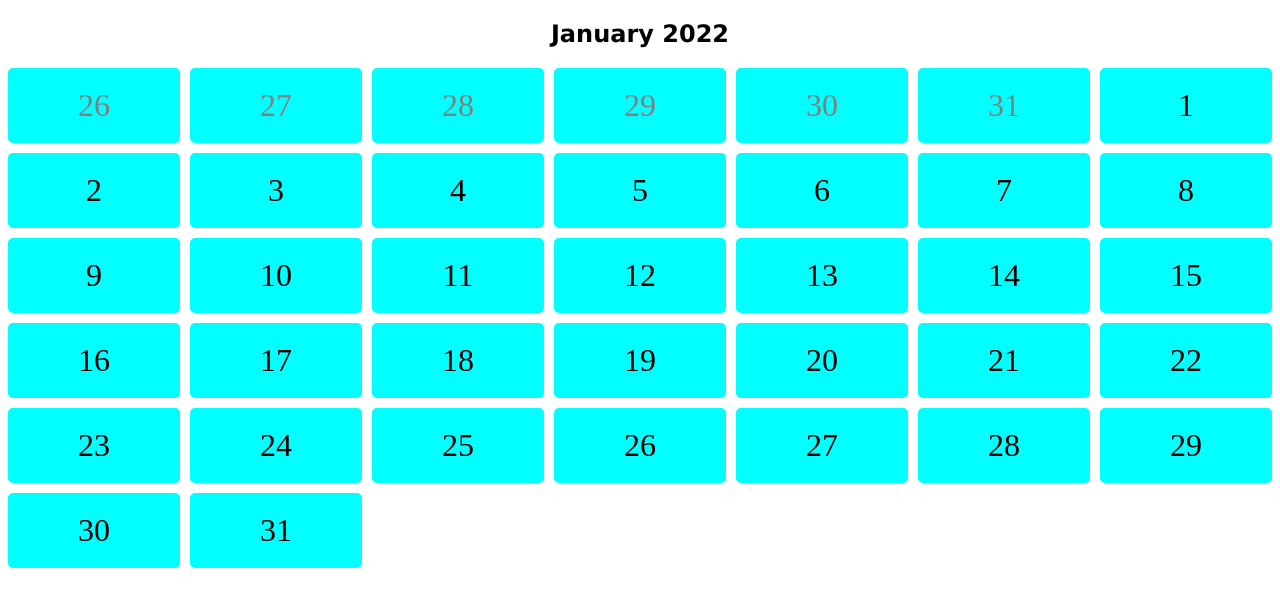
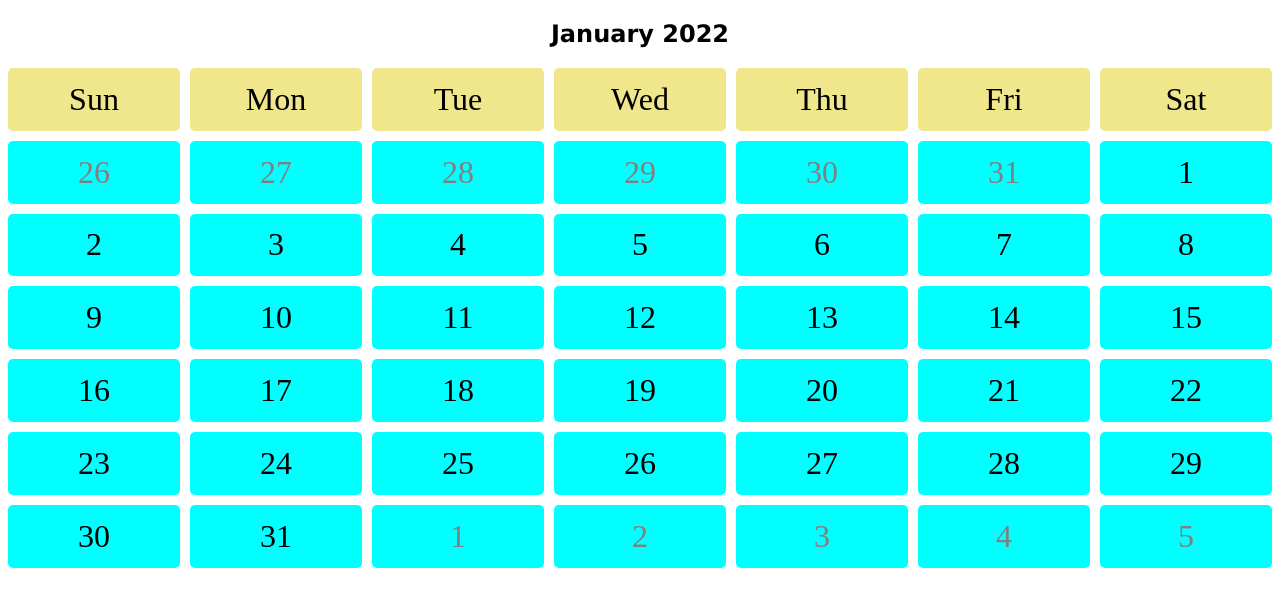
Before and after one commit to ProdipKirtania/CWDC5-Mile-02, a plain HTML site: page Mod_8_website_layout/8-5-calender-grid.html in a window 1280 px wide. Drawn offline with Linux system fonts and the light colour scheme.

Commit message:
calender complete

```diff
--- a/Mod_8_website_layout/8-5-calender-grid.html
+++ b/Mod_8_website_layout/8-5-calender-grid.html
@@ -6,18 +6,20 @@
     <meta name="viewport" content="width=device-width, initial-scale=1.0">
     <title>Calender Grid</title>
     <style>
+
+        .calender{
+            height: 500px;
+            display: grid;
+            grid-template-columns: repeat(7, 1fr);
+            grid-gap: 10px;
+        }
+
         .pre-month{
             color: gray;
         }
         .month{
             text-align: center;
             font-family: 'Lucida Sans', 'Lucida Sans Regular', 'Lucida Grande', 'Lucida Sans Unicode', Geneva, Verdana, sans-serif;
-        }
-        .calender{
-            height: 500px;
-            display: grid;
-            grid-template-columns: repeat(7, 1fr);
-            grid-gap: 10px;
         }
         .date{
             background-color: cyan;
@@ -27,6 +29,9 @@
             justify-content: center;
             align-items: center;
         }
+        .day{
+            background-color: khaki;
+        }
     </style>
 </head>
 <body>
@@ -34,6 +39,13 @@
         <h2>January 2022</h2>
     </div>
     <div class="calender">
+        <div class="date day">Sun</div>
+        <div class="date day">Mon</div>
+        <div class="date day">Tue</div>
+        <div class="date day">Wed</div>
+        <div class="date day">Thu</div>
+        <div class="date day">Fri</div>
+        <div class="date day">Sat</div>
         <div class="date pre-month">26</div>
         <div class="date pre-month">27</div>
         <div class="date pre-month">28</div>
@@ -71,6 +83,11 @@
         <div class="date">29</div>
         <div class="date">30</div>
         <div class="date">31</div>
+        <div class="date pre-month">1</div>
+        <div class="date pre-month">2</div>
+        <div class="date pre-month">3</div>
+        <div class="date pre-month">4</div>
+        <div class="date pre-month">5</div>
     </div>
 </body>
 </html>
```
